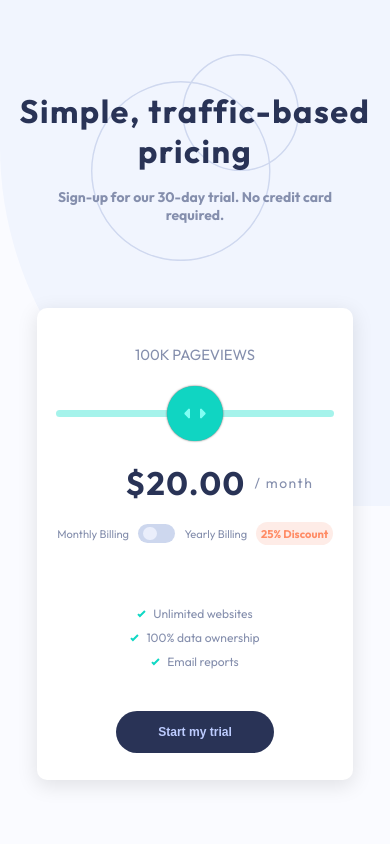
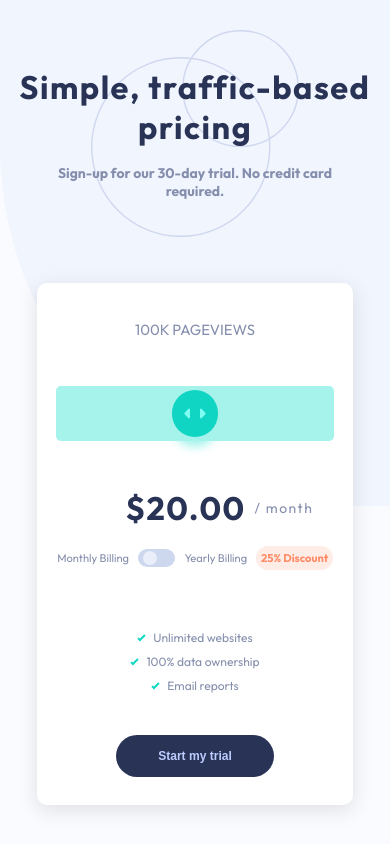
Before and after one commit to ohermans1/pricing-component, a React (Create React App) app: page / in a window 390 px wide. Built offline with nearby package versions, Linux system fonts and the light colour scheme.

Commit message:
Build commit

```diff
--- a/src/components/counter/Input.scss
+++ b/src/components/counter/Input.scss
@@ -24,22 +24,35 @@ input[type="range"] {
 
   &::-webkit-slider-thumb {
     -webkit-appearance: none;
+    appearance: none;
     height: 3.5rem;
     width: 3.5rem;
     border-radius: 50%;
     background: hsl(174, 86%, 45%);
-
+    background-image: url("../../../public/images/icon-slider.svg");
+    padding: 2rem;
+    cursor: pointer;
+    box-shadow: 0 0 2px 0 #555;
+    background-repeat: no-repeat;
+    background-position: center;
+    box-shadow: 0 10px 10px 0px hsl(174, 77%, 80%);
     @media screen and (max-width: 550px) {
       height: 5rem;
       width: 5rem;
     }
-
+  }
   &::-moz-range-thumb {
     height: 3.5rem;
     width: 3.5rem;
     border-radius: 50%;
     background: hsl(174, 86%, 45%);
-
+    background-image: url("../../../public/images/icon-slider.svg");
+    cursor: pointer;
+    box-shadow: 0 0 2px 0 #555;
+    background-repeat: no-repeat;
+    background-position: center;
+    border: none;
+    box-shadow: 0 10px 10px 0px hsl(174, 77%, 80%);
     @media screen and (max-width: 550px) {
       height: 5rem;
       width: 5rem;
@@ -51,22 +64,16 @@ input[type="range"] {
     width: 3.5rem;
     border-radius: 50%;
     background: hsl(174, 86%, 45%);
-
-      @media screen and (max-width: 550px) {
-        height: 5rem;
-        width: 5rem;
-      }
-    }
-
     background-image: url("../../../public/images/icon-slider.svg");
     padding: 2rem;
     cursor: pointer;
     box-shadow: 0 0 2px 0 #555;
     background-repeat: no-repeat;
     background-position: center;
-
+    box-shadow: 0 10px 10px 0px hsl(174, 77%, 80%);
     @media screen and (max-width: 550px) {
-      padding: 3rem;
+      height: 5rem;
+      width: 5rem;
     }
   }
 
@@ -76,4 +83,8 @@ input[type="range"] {
     border: none;
     background: transparent;
   }
+
+  @media screen and (max-width: 550px) {
+    padding: 3rem;
   }
+}
```
Lines whose indentation alone changed are shown as unchanged.
